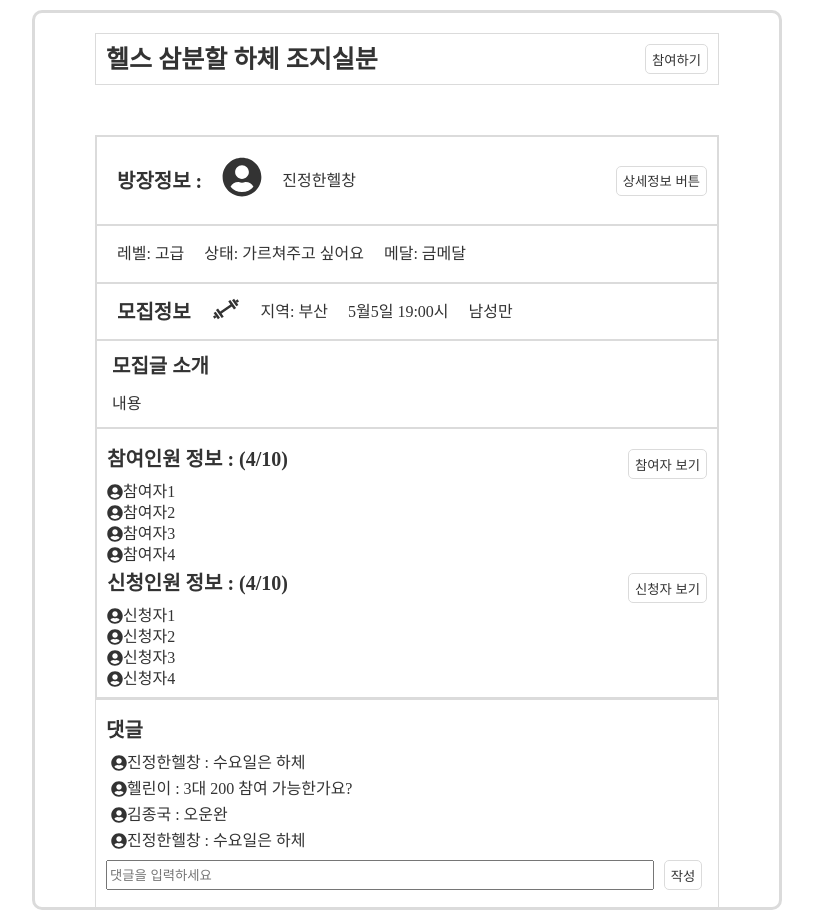
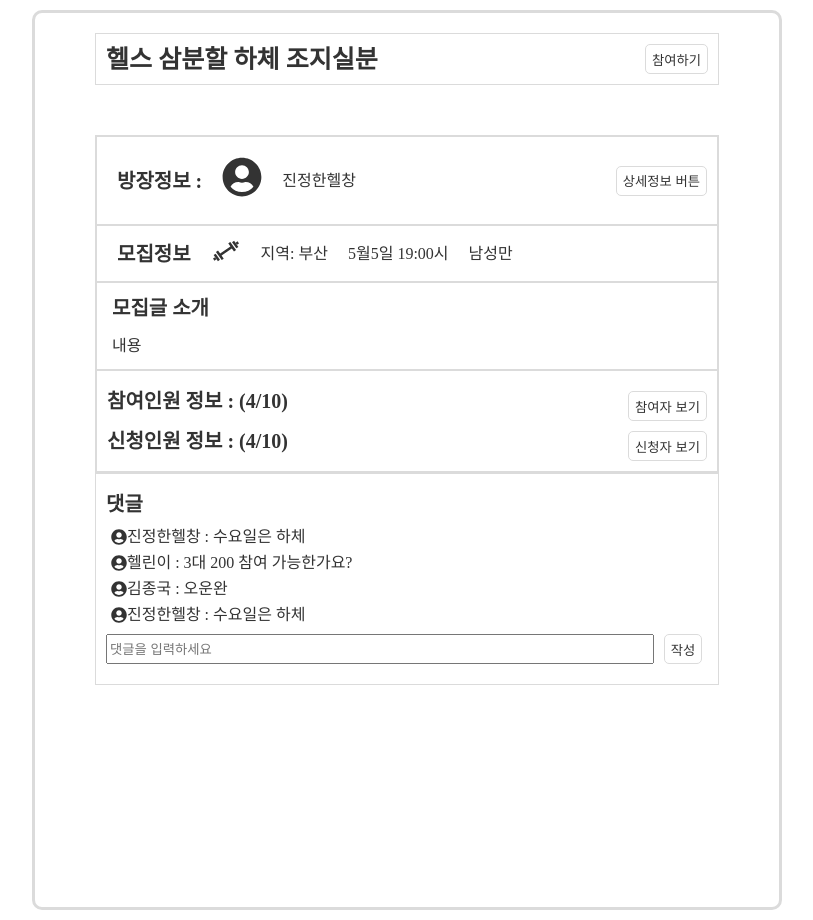
Before and after one commit to KORIT-BDGJ/joinus, a React (Create React App) app in the folder front_joinus/: page /hostpostdetail in a window 1280 px wide. Shown: the whole page, without its empty margins (233-1046 px from the left). Built offline with nearby package versions, Linux system fonts and the light colour scheme.

Commit message:
HostPostDetail 더보기 버튼 구현 완료

```diff
--- a/front_joinus/src/App.js
+++ b/front_joinus/src/App.js
@@ -3,7 +3,7 @@ import { Global } from '@emotion/react';
 import { Reset } from './Styles/Global/reset';
 import Login from './pages/Login/Login';
 import UserRegister from './pages/UserRegister/UserRegister';
-import { Route, Routes } from 'react-router-dom';
+import { Navigate, Route, Routes } from 'react-router-dom';
 import UserInfo from './pages/UserInfo/UserInfo';
 import Main from './pages/Main/Main';
 import PostRegister from './pages/Post/PostRegister/PostRegister';
@@ -26,6 +26,7 @@ function App() {
         <Route path="/hostpostlist" element={<HostPostList />} />
         <Route path="/ownerpostdetail" element={<OwnerPostDetail />} />
         <Route path="/hostpostdetail" element={<HostPostDetail />} />
+        <Route path="/" element={<Navigate to="/login"/>} />
       </Routes>
     </>
   );
--- a/front_joinus/src/pages/Post/PostDetail/HostPostDetail.js
+++ b/front_joinus/src/pages/Post/PostDetail/HostPostDetail.js
@@ -1,8 +1,10 @@
 /** @jsxImportSource @emotion/react */
 import { css } from '@emotion/react'
 import React from 'react';
+import { useState } from 'react';
 import { FaUserCircle } from 'react-icons/fa';
 import { CgGym } from 'react-icons/cg';
+
 
 const container = css`
     display: flex;
@@ -73,10 +75,11 @@ const detailButton = css`
     border: 1px solid #dbdbdb;
     border-radius: 5px;
     height: 30px;
+    cursor: pointer;
 `;
 
-const infoDetail = css`
-    display: flex;
+const infoDetail = (detailShow) => css`
+    display: ${detailShow ? "flex" : "none"};
     flex-direction: row;
     padding: 10px;
     border: 1px solid #dbdbdb;
@@ -157,11 +160,16 @@ const applicantButton = css`
     border: 1px solid #dbdbdb;
     border-radius: 5px;
     height: 30px;
+    cursor: pointer;
 `;
 
+const attendList = (attendShow) => css`
+    display: ${attendShow ? "flex" : "none"};
+    flex-direction: column;
+`;
 
-const applicantList = css`
-    display: flex;
+const applicantList = (applicantShow) => css`
+    display: ${applicantShow ? "flex" : "none"};
     flex-direction: column;
 `;
 
@@ -169,6 +177,8 @@ const member = css`
     margin-top: 5px;
     display: flex;
     flex-direction: row;
+    align-items: center;
+    justify-content: space-between;
 `;
 
 
@@ -221,6 +231,19 @@ const footButton = css`
 
 
 const HostPostDetail = () => {
+    const [ detailShow, setDetailShow ] = useState(false);
+    const [ attendShow, setAttendShow ] = useState(false);
+    const [ applicantShow, setApplicantShow ] = useState(false);
+
+    const detailClickHandle = (e) => {
+        setDetailShow(!detailShow);
+    };
+    const attendClickHandle = (e) => {
+        setAttendShow(!attendShow);
+    };
+    const applicantClickHandle = (e) => {
+        setApplicantShow(!applicantShow);
+    };
     return (
         <div css={container}>
             <div css={detailHeader}>
@@ -234,9 +257,9 @@ const HostPostDetail = () => {
                         <div css={ownerPicture}><FaUserCircle /></div>
                         <div css={ownerNickname}>진정한헬창</div>
                     </div>
-                    <button css={detailButton}>상세정보 버튼</button>
+                    <button css={detailButton} onClick={detailClickHandle}>상세정보 버튼</button>
                 </div>
-                <div css={infoDetail}>
+                <div css={infoDetail(detailShow)}>
                     <div css={ownerLevel}>레벨: 고급</div>
                     <div css={ownerState}>상태: 가르쳐주고 싶어요</div>
                     <div css={ownerMedal}>메달: 금메달</div>
@@ -260,38 +283,54 @@ const HostPostDetail = () => {
                 <div css={applicant}>
                     <div css={applicantHeader}>
                         <div css={applicantCount}>참여인원 정보 : (4/10)</div>
-                        <button css={applicantButton}>참여자 보기</button>
+                        <button css={applicantButton} onClick={attendClickHandle}>참여자 보기</button>
                     </div>
-                    <div css={applicantList}>
+                    <div css={attendList(attendShow)}>
                         <div css={member}>
-                            <FaUserCircle /> 참여자1
+                            <div>
+                                <FaUserCircle /> 신청자1
+                            </div>
                         </div>
                         <div css={member}>
-                            <FaUserCircle /> 참여자2
+                            <div>
+                                <FaUserCircle /> 신청자2
+                            </div>
                         </div>
                         <div css={member}>
-                            <FaUserCircle /> 참여자3
+                            <div>
+                                <FaUserCircle /> 신청자3
+                            </div>
                         </div>
                         <div css={member}>
-                            <FaUserCircle /> 참여자4
+                            <div>
+                                <FaUserCircle /> 신청자4
+                            </div>
                         </div>
                     </div>
                     <div css={applicantHeader}>
                         <div css={applicantCount}>신청인원 정보 : (4/10)</div>
-                        <button css={applicantButton}>신청자 보기</button>
+                        <button css={applicantButton} onClick={applicantClickHandle}>신청자 보기</button>
                     </div>
-                    <div css={applicantList}>
+                    <div css={applicantList(applicantShow)}>
                         <div css={member}>
-                            <FaUserCircle /> 신청자1
+                            <div>
+                                <FaUserCircle /> 신청자1
+                            </div>
                         </div>
                         <div css={member}>
-                            <FaUserCircle /> 신청자2
+                            <div>
+                                <FaUserCircle /> 신청자2
+                            </div>
                         </div>
                         <div css={member}>
-                            <FaUserCircle /> 신청자3
+                            <div>
+                                <FaUserCircle /> 신청자3
+                            </div>
                         </div>
                         <div css={member}>
-                            <FaUserCircle /> 신청자4
+                            <div>
+                                <FaUserCircle /> 신청자4
+                            </div>
                         </div>
                     </div>
                 </div>
```
